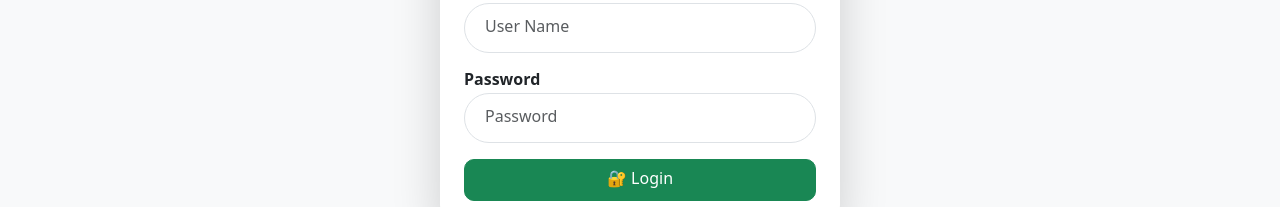
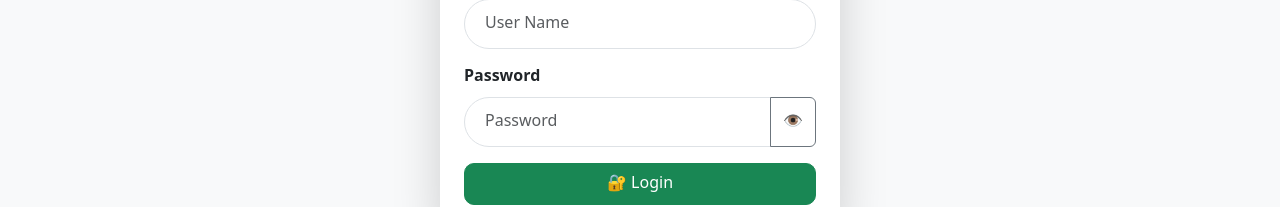
Before and after one commit to sudip103020/youthfoundation, a React (Vite) app: page /admin/login in a window 1280 px wide. Shown: the part 403-610 px from the top of the page. Built offline with nearby package versions, Linux system fonts and the light colour scheme; no server answers; the database is empty.

Commit message:
Add password visibility toggle to login

```diff
--- a/src/admin/Login.tsx
+++ b/src/admin/Login.tsx
@@ -4,6 +4,8 @@ import { useNavigate } from "react-router-dom";
 import { auth, db } from "../firebase/firebase";
 import { doc, getDoc } from "firebase/firestore";
 import { useTranslation } from "react-i18next";
+
+
 
 
 
@@ -15,6 +17,7 @@ const Login = () => {
 
   const [email, setEmail] = useState("");
   const [password, setPassword] = useState("");
+  const [showPassword, setShowPassword] = useState(false);
 
 
   const handleLogin = async (e: React.FormEvent) => {
@@ -150,34 +153,45 @@ const Login = () => {
 
 
 
+
+
 <div className="mb-3">
 
-
-                <label className="fw-semibold">
+  <label className="fw-semibold mb-2">
     {t("password")}
   </label>
 
+  <div className="input-group">
 
     <input
-
-                  type="password"
-
+      type={showPassword ? "text" : "password"}
       className="form-control"
-
       placeholder={t("password")}
-
       value={password}
-
-                  onChange={(e) =>
-                    setPassword(e.target.value)
-                  }
-
+      onChange={(e) => setPassword(e.target.value)}
       required
-
     />
 
+    <button
+      type="button"
+      className="btn btn-outline-secondary"
+      onClick={() => setShowPassword((prev) => !prev)}
+      aria-label={
+        showPassword
+          ? "Hide password"
+          : "Show password"
+      }
+    >
+      {showPassword ? "🙈" : "👁️"}
+    </button>
 
   </div>
+
+</div>
+
+
+
+
 
 
 
```
Also changed, not shown: src/index.css (line endings or trailing spaces). Lines whose indentation alone changed are shown as unchanged.
